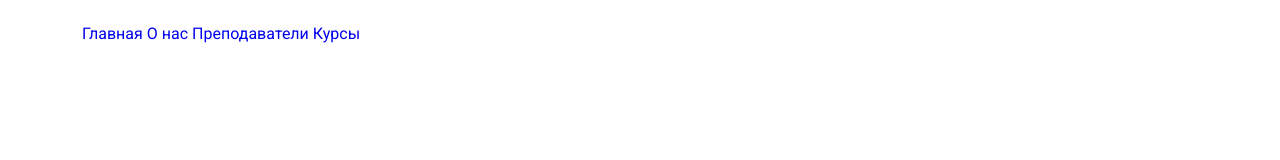
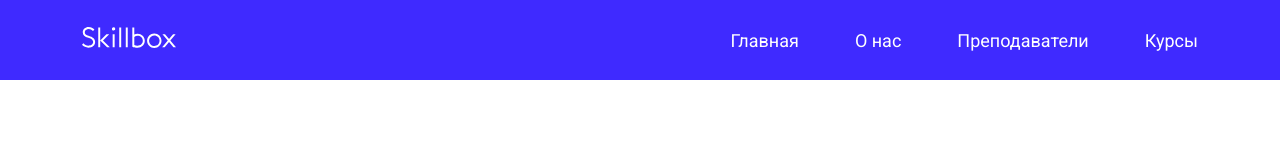
Before and after one commit to floliq/bootstrap, a plain HTML site: page index.html in a window 1280 px wide. Drawn offline with Linux system fonts and the light colour scheme.

Commit message:
style header

```diff
--- a/css/style.css
+++ b/css/style.css
@@ -1,23 +1,33 @@
 /* CodeStyle
 1 - position
 2 - display
-3 - width
+3 - width / height
 4 - margin padding
 5 - все остальное
 */
 
-
-
-
-
-@import url('https://fonts.googleapis.com/css2?family=Roboto:wght@400;700&display=swap');
+@import url("https://fonts.googleapis.com/css2?family=Roboto:wght@400;700&display=swap");
 * {
-    margin: 0;
-    padding: 0;
-    box-sizing: border-box;
-    font-family: 'Roboto', sans-serif;
+  margin: 0;
+  padding: 0;
+  box-sizing: border-box;
+  font-family: "Roboto", sans-serif;
 }
-
-a {
-    text-decoration: none;
+a{
+  text-decoration: none;
 }
+.menu{
+    background-color:#3F2AFF;
+}
+.menu__content{
+    height:80px;
+}
+.menu__link{
+    font-weight: normal;
+font-size: 18px;
+line-height: 21px;
+color: #FFFFFF;
+}
+.menu__link:not(:last-child){
+    margin-right:56px;
+}
--- a/index.html
+++ b/index.html
@@ -13,7 +13,7 @@
   <body>
     <header class="menu">
       <div class="container">
-        <div class="menu__content">
+        <div class="menu__content d-flex justify-content-between align-items-center">
           <a class="menu__main" href="/"
             ><svg
               width="94"
@@ -30,7 +30,7 @@
               />
             </svg>
           </a>
-          <div class="menu__links">
+          <div class="menu__links d-flex">
               <a href="/" class="menu__link">Главная</a>
               <a href="/" class="menu__link">О нас</a>
               <a href="/" class="menu__link">Преподаватели</a>
```
